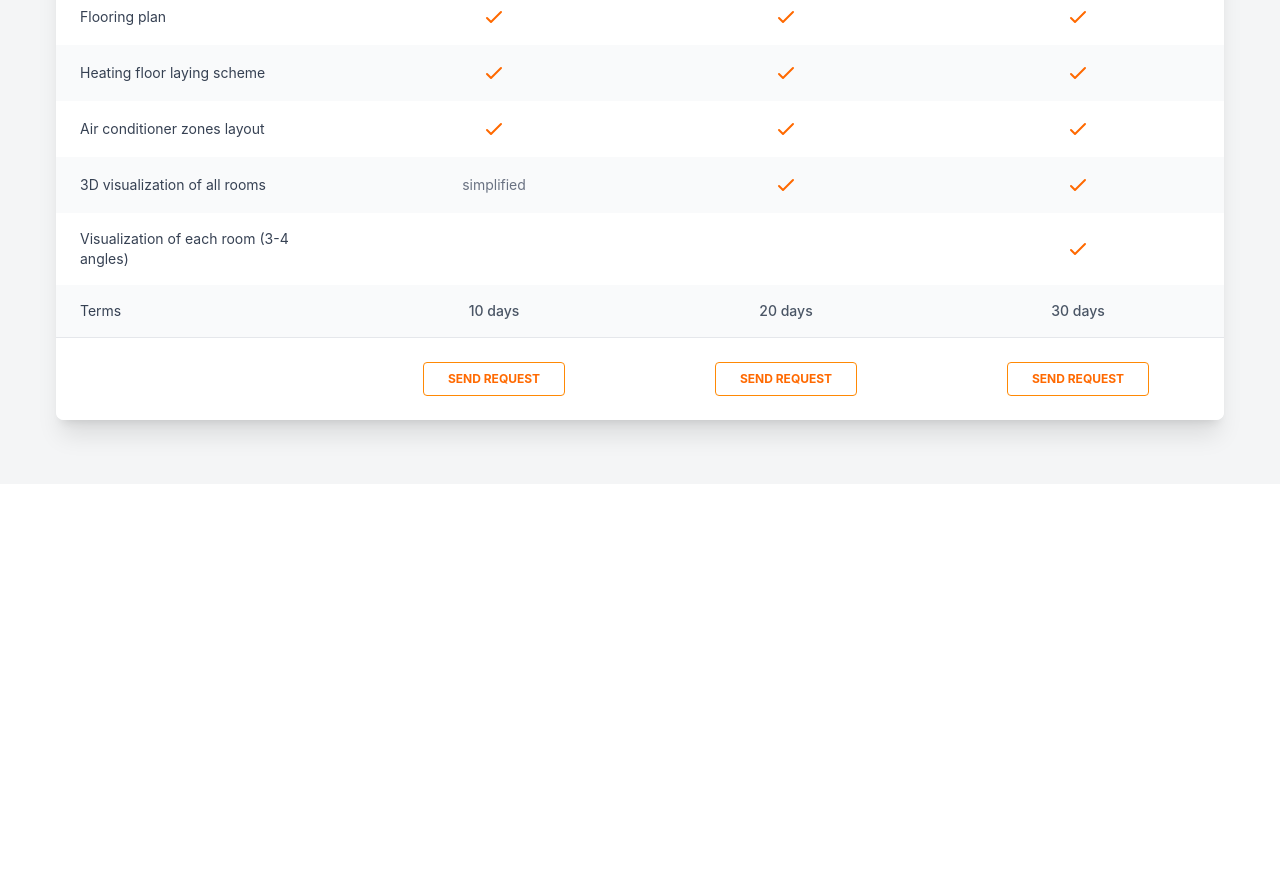
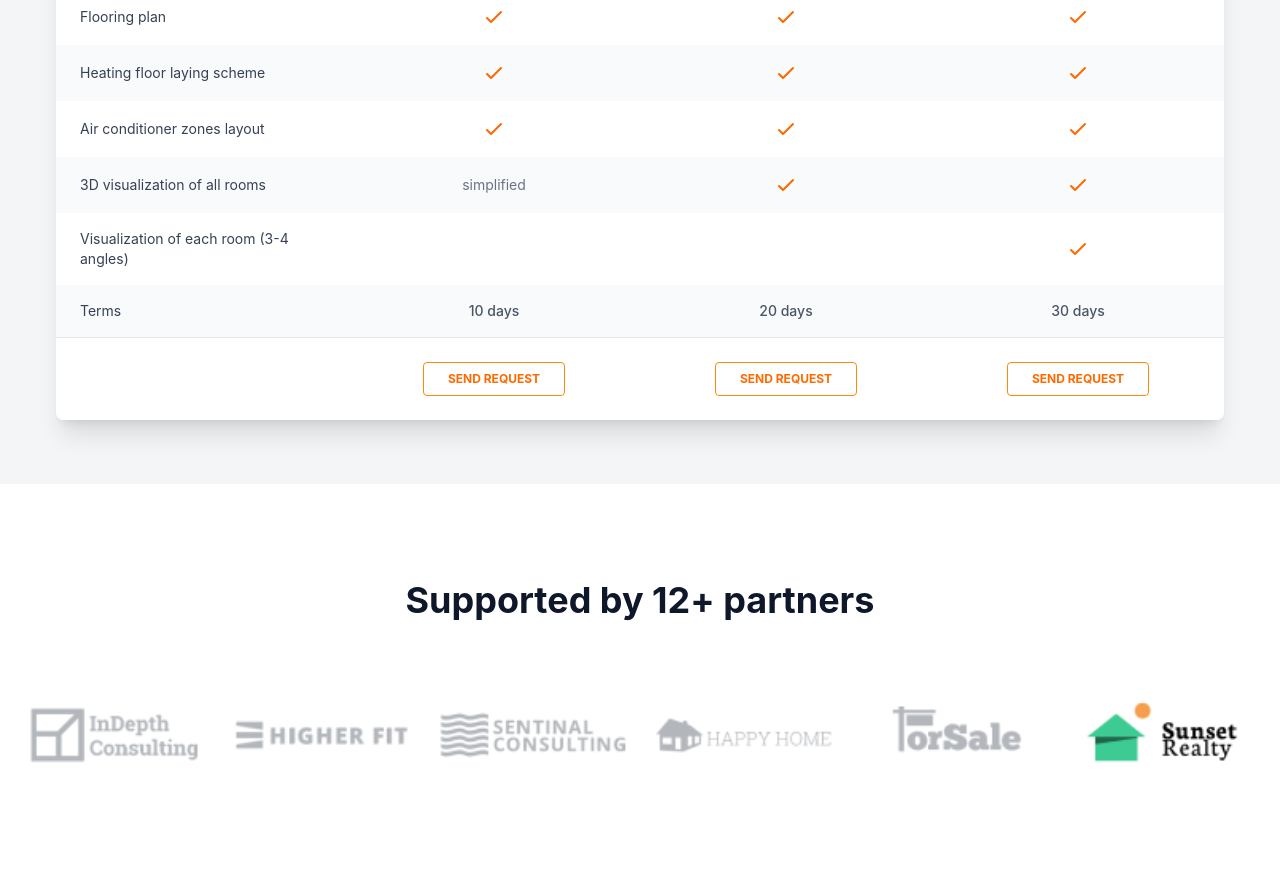
Before and after one commit to hursedhimmatov7-del/GIT10, a website: page src/page3.html in a window 1280 px wide. Shown: the part 3649-4531 px from the top of the page. Before the commit the page ends 4133 px from the top, so only its background shows below. Drawn offline with nearby package versions, Linux system fonts and the light colour scheme; files that its build step writes are made by us from their sources.

Commit message:
A.D add section6

```diff
--- a/src/page3.html
+++ b/src/page3.html
@@ -451,6 +451,27 @@
          </div>
       </div>
    </section>
+
+
+
+   <section class="bg-white py-16 md:py-24 max-w-[1300px] m-auto">
+      <div class="container mx-auto px-4">
+         <div class="text-center mb-16">
+            <h2 class="text-4xl font-[700] text-slate-900">Supported by 12+ partners</h2>
+         </div>
+
+         <div class="relative">
+            <div class="grid grid-cols-1 md:grid-cols-2 lg:grid-cols-6 gap-[20px]  relative">
+               <img class="lg:w-[300px] w-[95%]" src="./page3/client-logo.png" alt="">
+               <img class="lg:w-[300px] w-[95%]" src="./page3/client-logo (1).png" alt="">
+               <img class="lg:w-[300px] w-[95%]" src="./page3/client-logo (2).png" alt="">
+               <img class="lg:w-[300px] w-[95%]" src="./page3/client-logo (3).png" alt="">
+               <img class="lg:w-[300px] w-[95%]" src="./page3/client-logo (4).png" alt="">
+               <img class="lg:w-[300px] w-[95%]" src="./page3/client-logo (5).png" alt="">
+            </div>
+         </div>
+      </div>
+   </section>
 </body>
 
 </html>
```
Also changed, not shown: src/page3/client-logo (1).png (added), src/page3/client-logo (2).png (added), src/page3/client-logo (3).png (added), src/page3/client-logo (4).png (added), src/page3/client-logo (5).png (added), src/page3/client-logo.png (added).
